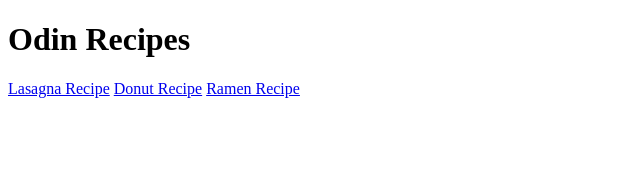
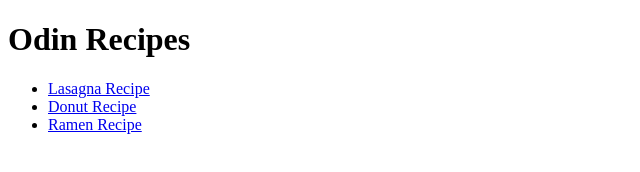
Before and after one commit to 2012cericc/odin-recipes, a plain HTML site: page index.html in a window 1280 px wide. Shown: the whole page, without its empty margins (0-640 px from the left). Drawn offline with Linux system fonts and the light colour scheme.

Commit message:
change reciple links to an unordered list

```diff
--- a/index.html
+++ b/index.html
@@ -7,8 +7,10 @@
 
     <body>
         <h1>Odin Recipes</h1>
-        <a href="recipes/lasagna.html">Lasagna Recipe</a>
-        <a href="recipes/donut.html">Donut Recipe</a>
-        <a href="recipes/ramen.html">Ramen Recipe</a>
+        <ul>
+            <li><a href="recipes/lasagna.html">Lasagna Recipe</a></li>
+            <li><a href="recipes/donut.html">Donut Recipe</a></li>
+            <li><a href="recipes/ramen.html">Ramen Recipe</a></li>
+        </ul>
     </body>
 </html>
```
